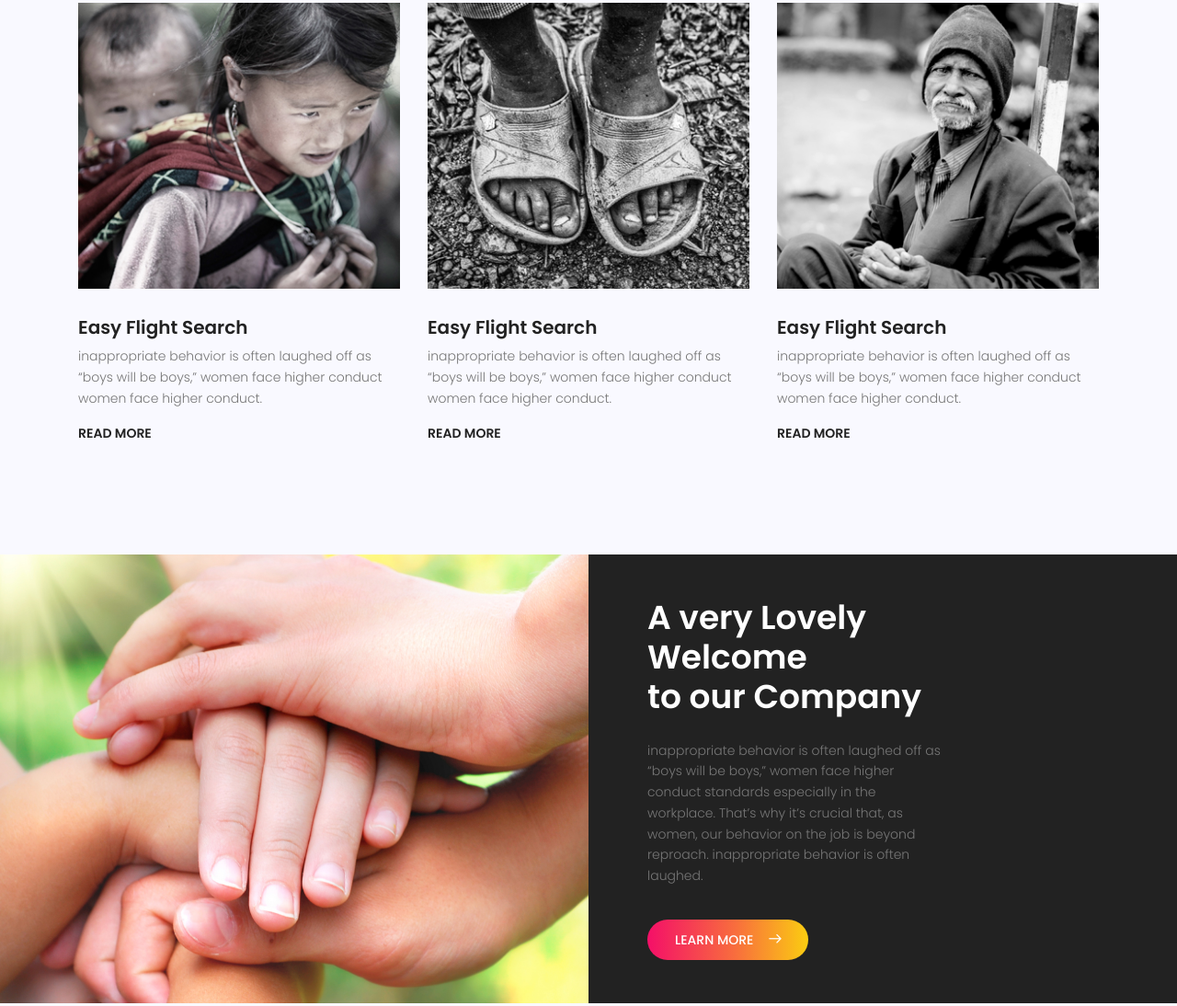
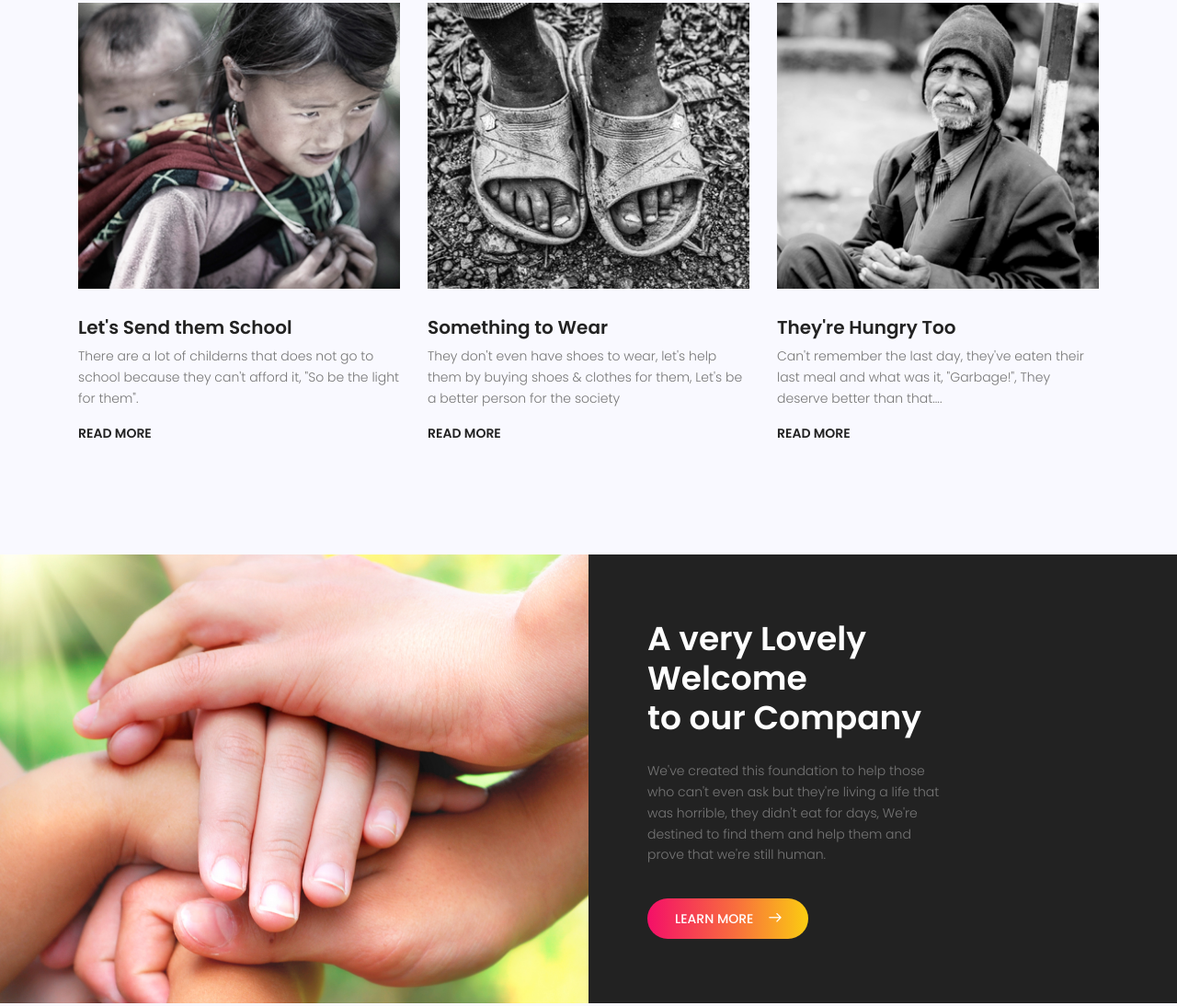
Before and after one commit to khamoshkhidmat/khamoshkhidmat.github.io, a plain HTML site: page index.html in a window 1280 px wide. Shown: the part 1266-2360 px from the top of the page at 92% size. Drawn offline with nearby package versions, Linux system fonts and the light colour scheme.

Commit message:
second change

```diff
--- a/index.html
+++ b/index.html
@@ -14,7 +14,7 @@
 		<!-- meta character set -->
 		<meta charset="UTF-8">
 		<!-- Site Title -->
-		<title>Charity</title>
+		<title>Khamosh Khidmat Foundation</title>
 
 		<link href="https://fonts.googleapis.com/css?family=Poppins:100,200,400,300,500,600,700" rel="stylesheet">
 			<!--
@@ -89,7 +89,7 @@
 						<div class="col-md-8 pb-80 header-text">
 							<h1>Waiting for Help</h1>
 							<p>
-								Lorem ipsum dolor sit amet, consectetur adipisicing elit, sed do eiusmod tempor incididunt ut <br> labore  et dolore magna aliqua.
+								You don't know but your little help can make such a big difference <br> These People really need you.
 							</p>
 						</div>
 					</div>
@@ -107,8 +107,8 @@
 								 </div>
 							</div>
 							<div class="details">
-								<a href="#"><h2>Easy Flight Search</h2></a>
-						  		<p>inappropriate behavior is often laughed off as “boys will be boys,” women face higher conduct women face higher conduct.</p>
+								<a href="#"><h2>Let's Send them School</h2></a>
+						  		<p>There are a lot of childerns that does not go to school because they can't afford it, "So be the light for them".</p>
 						  		<a class="text-uppercase" href="#">read more</a>
 							</div>
 
@@ -126,8 +126,8 @@
 								 </div>
 							</div>
 							<div class="details">
-								<a href="#"><h2>Easy Flight Search</h2></a>
-						  		<p>inappropriate behavior is often laughed off as “boys will be boys,” women face higher conduct women face higher conduct.</p>
+								<a href="#"><h2>Something to Wear</h2></a>
+						  		<p>They don't even have shoes to wear, let's help them by buying shoes & clothes for them, Let's be a better person for the society</p>
 						  		<a class="text-uppercase" href="#">read more</a>
 							</div>
 						</div>
@@ -144,8 +144,8 @@
 								 </div>
 							</div>
 							<div class="details">
-								<a href="#"><h2>Easy Flight Search</h2></a>
-						  		<p>inappropriate behavior is often laughed off as “boys will be boys,” women face higher conduct women face higher conduct.</p>
+								<a href="#"><h2>They're Hungry Too</h2></a>
+						  		<p>Can't remember the last day, they've eaten their last meal and what was it, "Garbage!", They deserve better than that....</p>
 						  		<a class="text-uppercase" href="#">read more</a>
 							</div>
 						</div>
@@ -166,7 +166,7 @@
 							<h1>A very Lovely Welcome <br>
 							to our Company</h1>
 							<p>
-								inappropriate behavior is often laughed off as “boys will be boys,” women face higher conduct standards especially in the workplace. That’s why it’s crucial that, as women, our behavior on the job is beyond reproach. inappropriate behavior is often laughed.
+								We've created this foundation to help those who can't even ask but they're living a life that was horrible, they didn't eat for days, We're destined to find them and help them and prove that we're still human.
 							</p>
 							<button class="primary-btn mt-20 text-uppercase ">learn more<span class="lnr lnr-arrow-right"></span></button>
 						</div>
@@ -182,7 +182,7 @@
 						<div class="col-md-8 pb-80 header-text">
 							<h1>Our Volunteers</h1>
 							<p>
-								Lorem ipsum dolor sit amet, consectetur adipisicing elit, sed do eiusmod tempor incididunt ut <br> labore  et dolore magna aliqua.
+								We work hard to find those people, who didn't wanted to be pointed out and help them <br> Be with us in these Good Deeds.
 							</p>
 						</div>
 					</div>
```
Also changed, not shown: img/v4.jpg.
